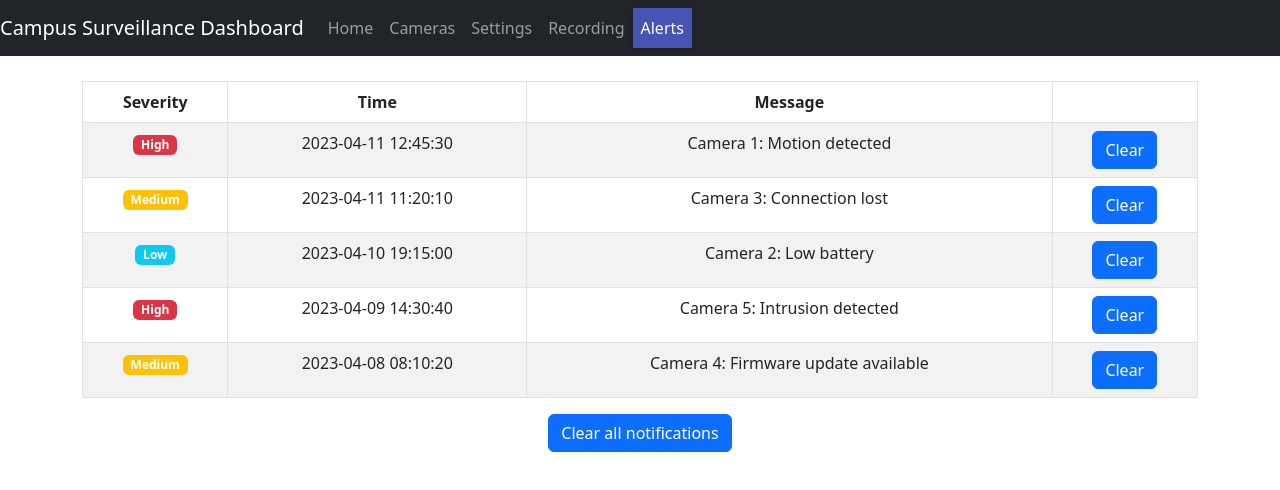
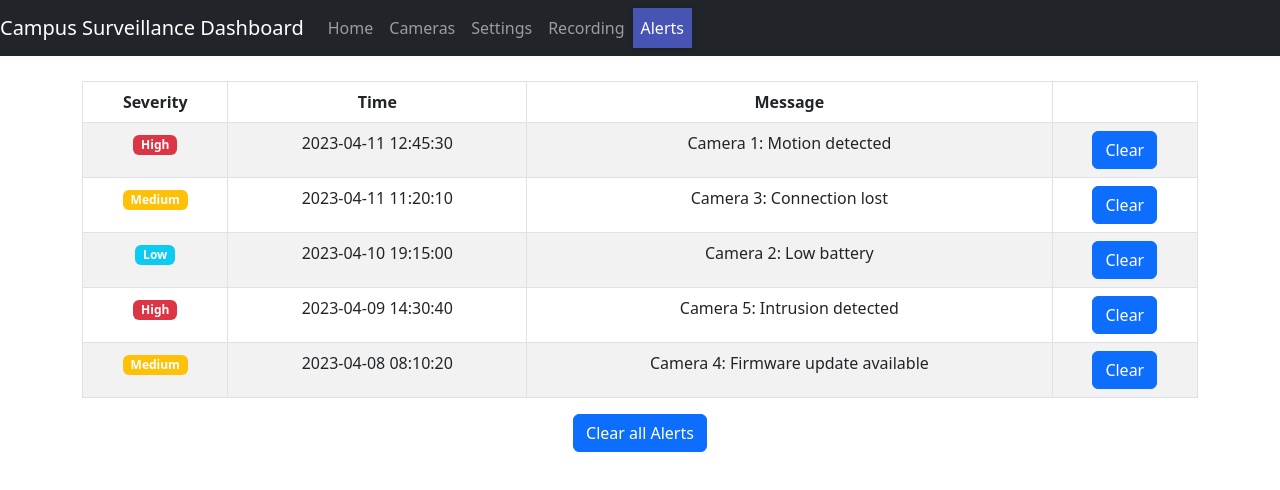
Before and after one commit to UnmeshPadhye/Camera_Dashboard, a React (Create React App) app in the folder frontend/camera-dash/: page /alerts in a window 1280 px wide. Shown: the top 490 px of the page. Built offline with nearby package versions, Linux system fonts and the light colour scheme.

Commit message:
Conditional rending if there are any alerts

```diff
--- a/frontend/camera-dash/src/components/alerts/alertsPage.js
+++ b/frontend/camera-dash/src/components/alerts/alertsPage.js
@@ -11,6 +11,9 @@ function AlertsPage() {
         { severity: "High", time: "2023-04-09 14:30:40", message: "Camera 5: Intrusion detected" },
         { severity: "Medium", time: "2023-04-08 08:10:20", message: "Camera 4: Firmware update available" },
     ]);
+
+    const [hasAlerts, setHasAlerts] = useState(true);
+
 
     const alertBadge = (severity) => {
         let badgeVariant = "";
@@ -36,6 +39,7 @@ function AlertsPage() {
 
     return (
         <div className="container">
+            {alerts.length > 0 ? (
                 <Table striped bordered hover>
                     <thead>
                         <tr>
@@ -58,8 +62,16 @@ function AlertsPage() {
                         ))}
                     </tbody>
                 </Table>
-
-            <Button className="btn btn-primary" onClick={() => clearNotifications(alerts)}>Clear all notifications</Button>
+            ) : (
+                <p>No Alerts or notifications</p>
+            )}
+            <Button
+                class="btn btn-primary"
+                onClick={clearNotifications}
+                disabled={alerts.length === 0}
+            >
+                Clear all Alerts
+            </Button>
         </div>
     );
 }
```
Lines whose indentation alone changed are shown as unchanged.
